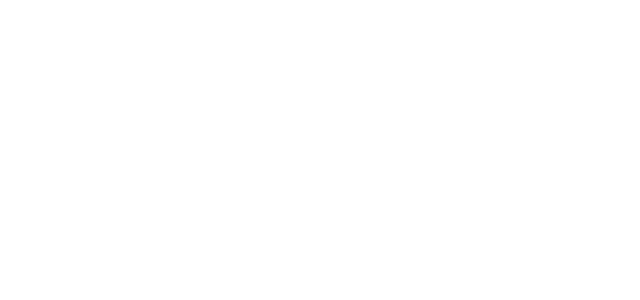
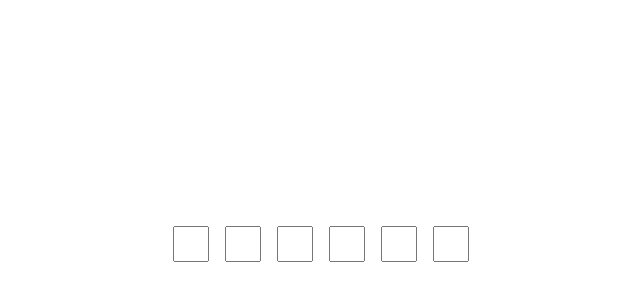
Before and after one commit to PLabroo/machine-coding, a React (Vite) app in the folder vite-project/: page /otp in a window 1280 px wide. Before the commit this address had no page. Shown: the part 156-456 px from the top of the page, without its empty margins (319-959 px from the left). Built offline with nearby package versions, Linux system fonts and the light colour scheme.

Commit message:
otp input added

```diff
--- a/vite-project/src/App.css
+++ b/vite-project/src/App.css
@@ -95,3 +95,12 @@
     transform: translateX(0);
   }
 }
+
+/* otp */
+
+.inputbox{
+  height:1rem;
+  width:1rem;
+  margin:0.5rem;
+  padding:0.5rem;
+}
--- a/vite-project/src/App.tsx
+++ b/vite-project/src/App.tsx
@@ -1,6 +1,7 @@
 import "./App.css";
 import { BrowserRouter, Routes, Route, Link } from "react-router-dom";
 import ReactToast from "./components/react-toast";
+import Otp from "./components/otp";
 
 const quesList = [
   {
@@ -8,6 +9,12 @@
     ques: "Toasts",
     path: "/toasts",
     component: <ReactToast />,
+  },
+  {
+    id: 1,
+    ques: "OTP",
+    path: "/otp",
+    component: <Otp />,
   },
 ];
 
--- /dev/null
+++ b/vite-project/src/components/otp/index.tsx
@@ -0,0 +1,105 @@
+import { useEffect, useRef, useState, useCallback } from "react";
+
+export default function Otp({ otpLength = 6 }: { otpLength?: number }) {
+  const [otpFields, setOtpFields] = useState(new Array(otpLength).fill(""));
+  const inputRef = useRef<HTMLInputElement[]>([]);
+
+  const updateRefs = useCallback((index: number, el: HTMLInputElement) => {
+    inputRef.current[index] = el;
+  }, []);
+
+  const focusInput = useCallback((index: number) => {
+    setTimeout(() => {
+      inputRef.current[index]?.focus();
+      inputRef.current[index]?.select();
+    }, 0);
+  }, []);
+
+  const handleKeyDown = useCallback(
+    (e: React.KeyboardEvent<HTMLInputElement>, index: number) => {
+      const key = e.key;
+
+      if (key === "Backspace") {
+        const newOtpFields = [...otpFields];
+        newOtpFields[index] = "";
+        setOtpFields(newOtpFields);
+
+        if (index > 0) {
+          focusInput(index - 1);
+        }
+        e.preventDefault();
+        return;
+      }
+
+      if (key === "ArrowLeft" && index > 0) {
+        e.preventDefault();
+        focusInput(index - 1);
+        return;
+      }
+
+      if (key === "ArrowRight" && index < otpLength - 1) {
+        e.preventDefault();
+        focusInput(index + 1);
+        return;
+      }
+
+      if (!/[0-9]/.test(key)) {
+        e.preventDefault();
+        return;
+      }
+
+      e.preventDefault();
+      const newOtpFields = [...otpFields];
+      newOtpFields[index] = key;
+      setOtpFields(newOtpFields);
+
+      if (index < otpLength - 1) {
+        focusInput(index + 1);
+      }
+    },
+    [otpFields, otpLength, focusInput]
+  );
+
+  const handleChange = useCallback(
+    (e: React.ChangeEvent<HTMLInputElement>, index: number) => {
+      const value = e.target.value.replace(/[^0-9]/g, "").slice(-1);
+      const newOtpFields = [...otpFields];
+      newOtpFields[index] = value;
+      setOtpFields(newOtpFields);
+
+      if (value && index < otpLength - 1) {
+        focusInput(index + 1);
+      }
+    },
+    [otpFields, otpLength, focusInput]
+  );
+
+  // Initialize refs and focus first input
+  useEffect(() => {
+    inputRef.current = new Array(otpLength).fill("");
+
+    // Focus first input after refs are set
+    setTimeout(() => {
+      focusInput(0);
+    }, 0);
+  }, [otpLength, focusInput]);
+
+  return (
+    <div className="container">
+      {otpFields.map((_, index) => (
+        <input
+          ref={(el) => updateRefs(index, el as HTMLInputElement)}
+          className="inputbox"
+          key={`otp-${index}`}
+          value={otpFields[index]}
+          maxLength={1}
+          type="text"
+          inputMode="numeric"
+          autoComplete="one-time-code"
+          onKeyDown={(e) => handleKeyDown(e, index)}
+          onChange={(e) => handleChange(e, index)}
+        />
+      ))}
+    </div>
+  );
+}
```
